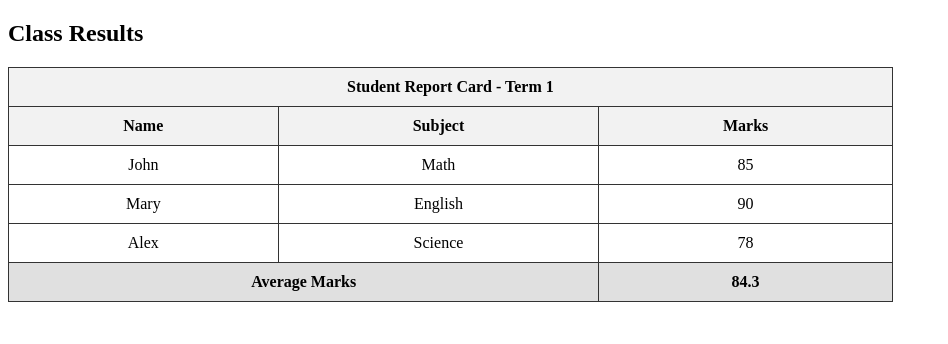
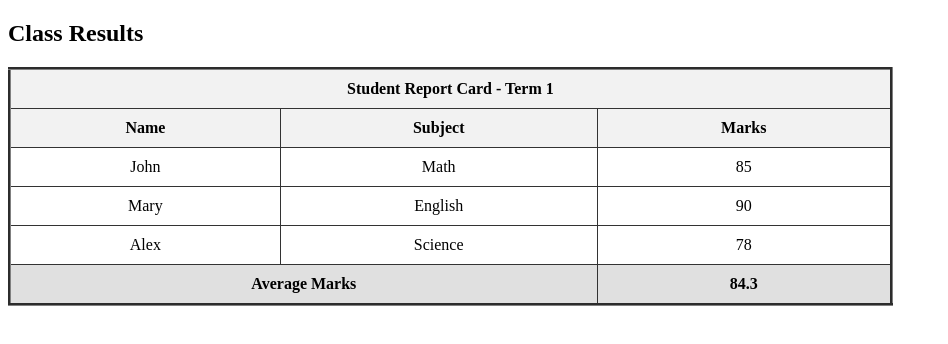
Before and after one commit to matsonemmanuel/My_Port, a plain HTML site: page codePrac/table.html in a window 1280 px wide. Shown: the whole page, without its empty margins (0-948 px from the left). Drawn offline with Linux system fonts and the light colour scheme.

Commit message:
New commit

```diff
--- a/codePrac/table.html
+++ b/codePrac/table.html
@@ -26,7 +26,7 @@
 
 <h2>Class Results</h2>
 
-<table>
+<table border="3">
   <thead>
     <tr>
       <th colspan="3">Student Report Card - Term 1</th>
```
